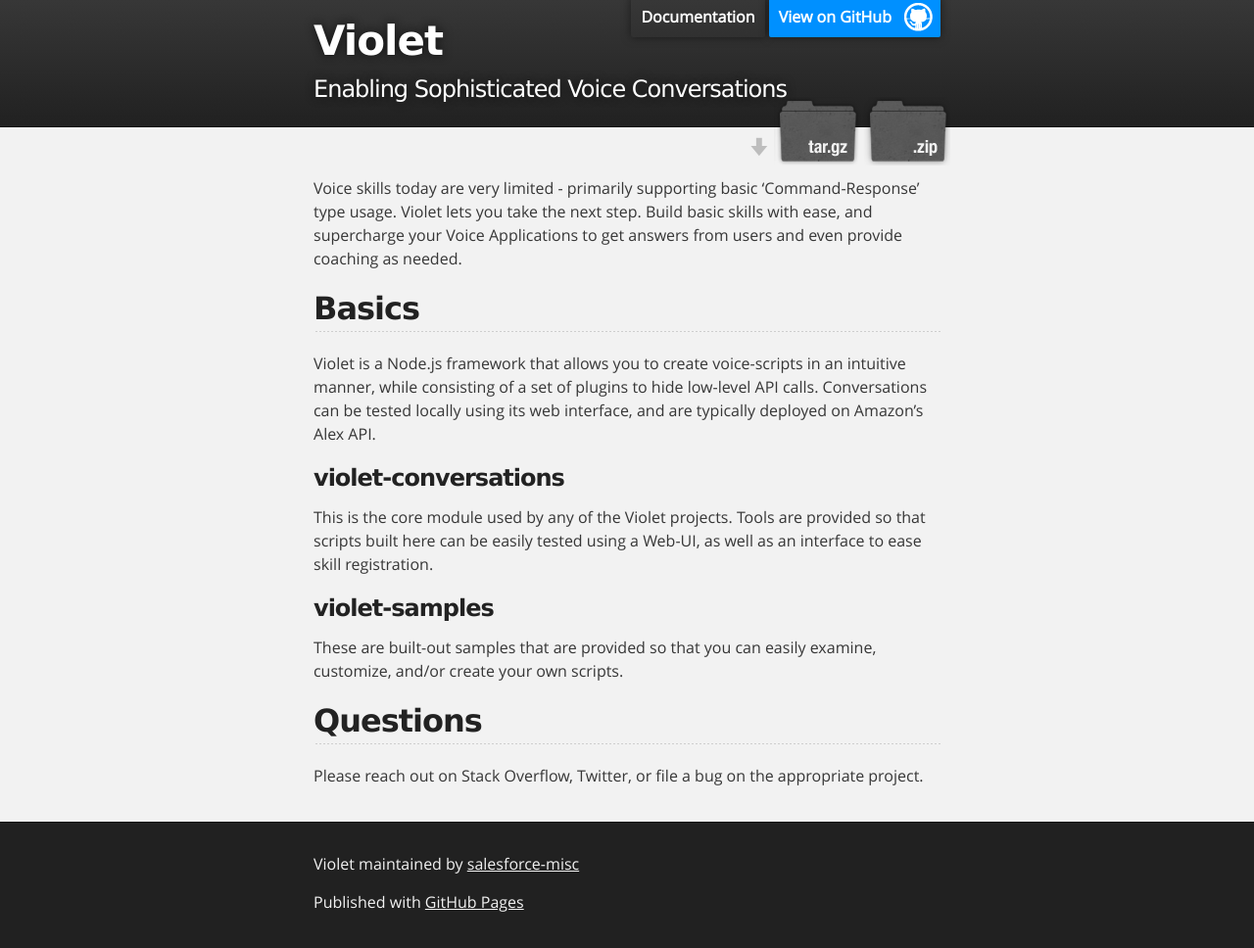
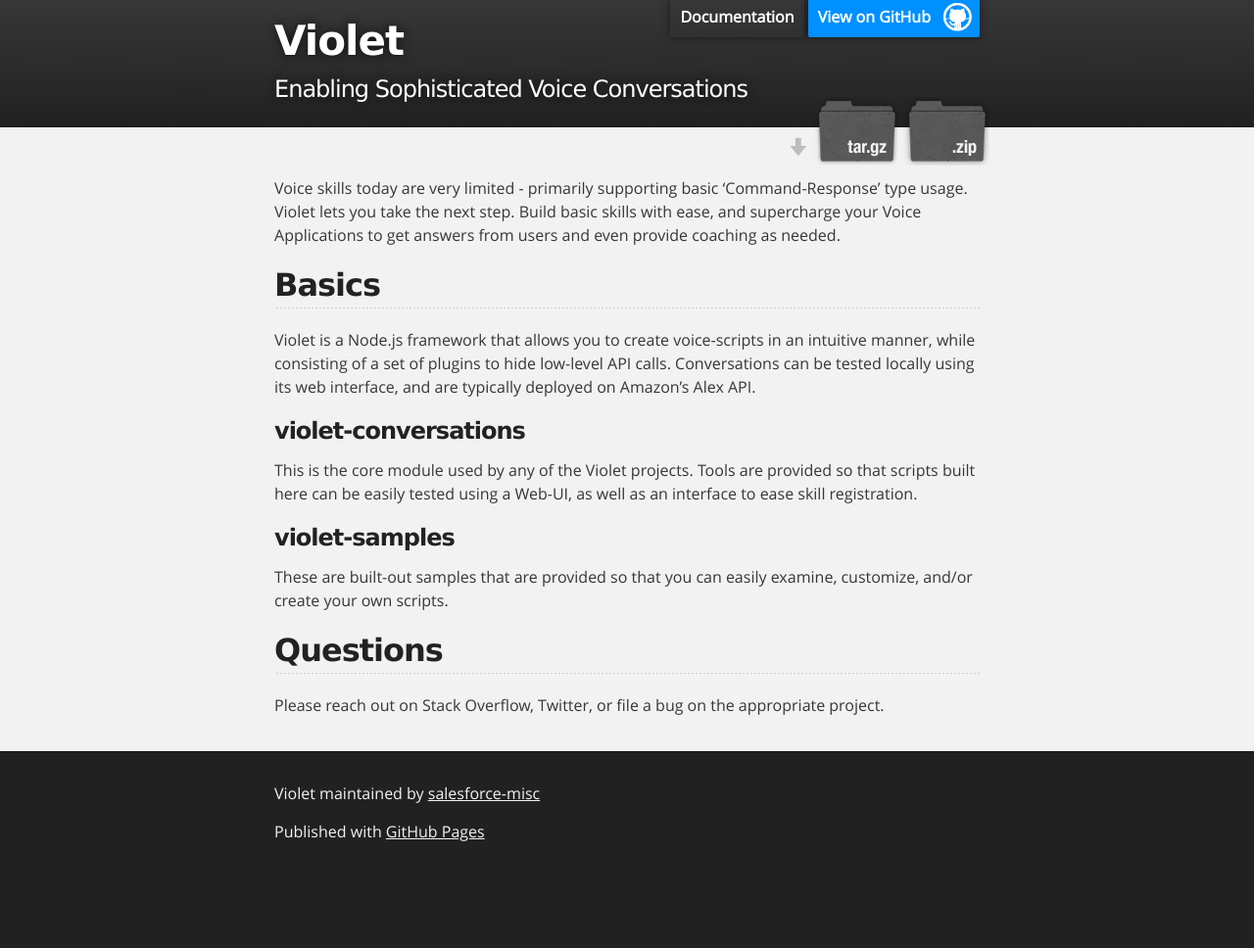
Before and after one commit to salesforce-misc/HelloViolet.ai, a Jekyll site: the page built from index.md, in a window 1280 px wide. Shown: the whole page at 98% size. Built offline with Jekyll 4.4.1, drawn with Linux system fonts in a browser that asks for light colours; our own code applies the rules of GitHub Pages for plain Markdown files; after the commit the page ends 900 px from its top, so only the background shows below that.

Commit message:
update sizes

```diff
--- a/_sass/jekyll-theme-slate.scss
+++ b/_sass/jekyll-theme-slate.scss
@@ -262,7 +262,7 @@
 
 .inner {
   position: relative;
-  max-width: 640px;
+  max-width: 720px;
   padding: 20px 10px;
   margin: 0 auto;
 }
--- a/assets/css/docs-customization.css
+++ b/assets/css/docs-customization.css
@@ -70,12 +70,12 @@
 
 .inner {
   position: relative;
-  max-width: 640px;
+  max-width: 720px;
   padding: 20px 10px;
   margin: 0 auto;
 }
 
 #main_wrap {
-  max-width: 640px;
+  /*max-width: 768px;*/
   margin: 0 auto;
 }
```
